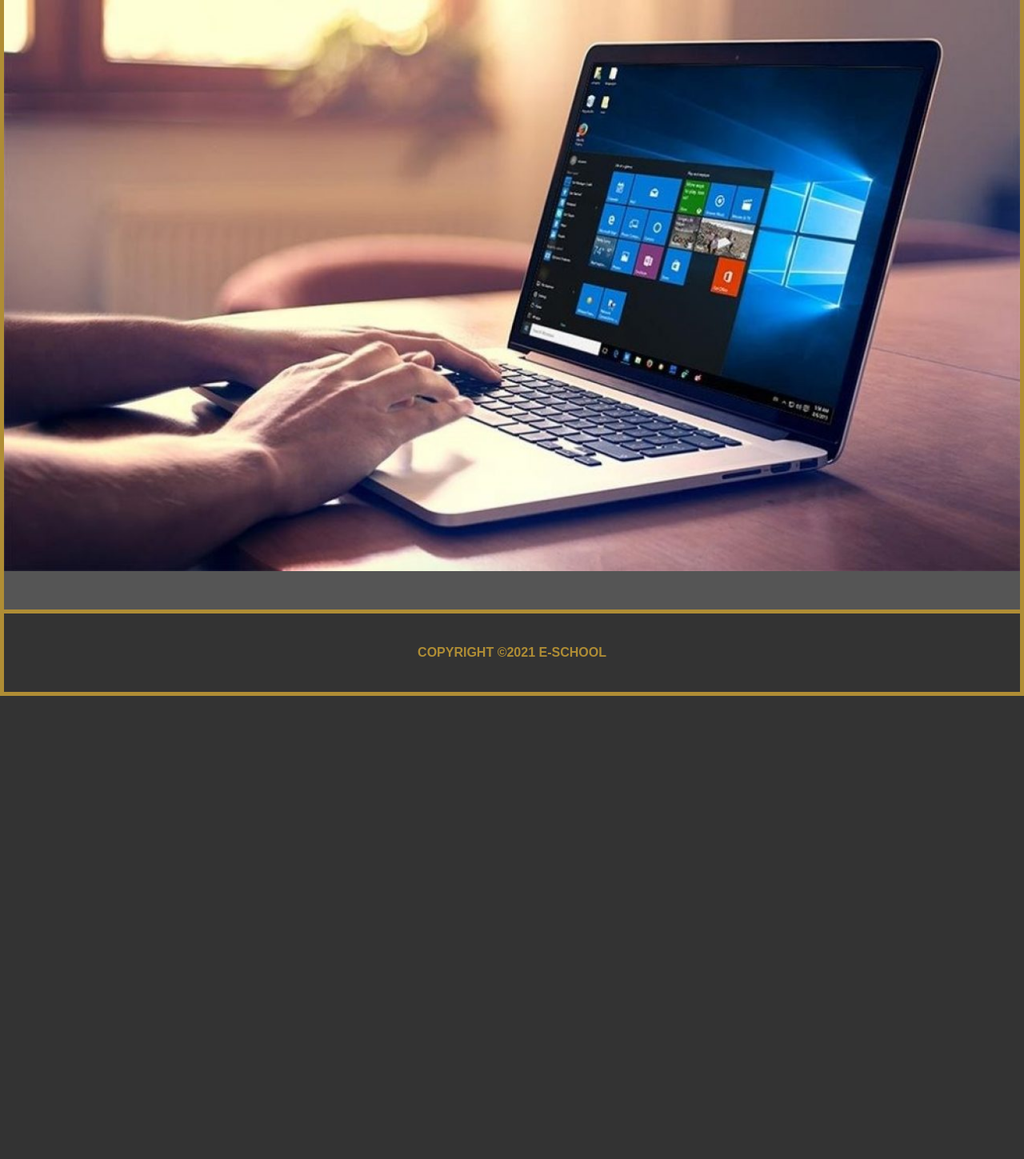
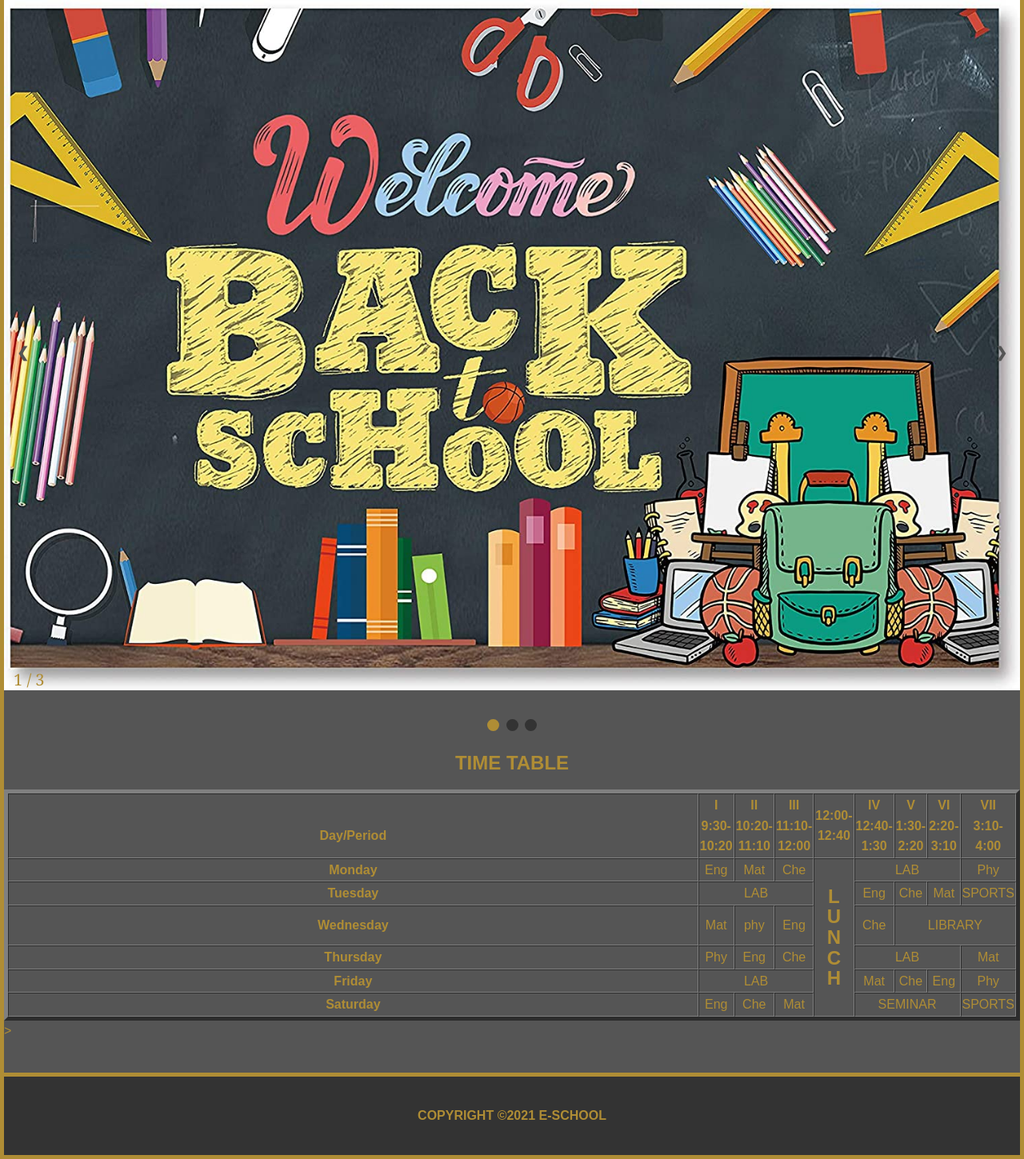
Before and after one commit to UmairKhankhail/E-Shool, a PHP site: page /student.html in a window 1280 px wide. Shown: the part 115-1564 px from the top of the page at 80% size. Before the commit the page ends 985 px from the top, so only its background shows below. Run offline with PHP 8.4, Linux system fonts and the light colour scheme.

Commit message:
minor changes.

```diff
--- a/Project/student.css
+++ b/Project/student.css
@@ -29,6 +29,9 @@ body {
     border-width: 5px;
 }
 
+#showcase {
+    padding: 0em;
+}
 
 #main-footer {
     background: #333;
@@ -73,6 +76,97 @@ body {
 
 
 /* Next & previous buttons */
+
+.prev,
+.next {
+    cursor: pointer;
+    position: absolute;
+    top: 50%;
+    width: auto;
+    margin-top: -22px;
+    padding: 16px;
+    color: #555;
+    font-weight: bold;
+    font-size: 18px;
+    transition: 0.6s ease;
+    border-radius: 0 3px 3px 0;
+    user-select: none;
+}
+
+
+/* Position the "next button" to the right */
+
+.next {
+    right: 0;
+    border-radius: 3px 0 0 3px;
+}
+
+.prev {
+    left: 0;
+    border-radius: 3px 0 0 3px;
+}
+
+
+/* On hover, add a black background color with a little bit see-through */
+
+.prev:hover,
+.next:hover {
+    background-color: rgb(175, 141, 53);
+}
+
+
+/* Caption text */
+
+.text {
+    color: #555;
+    font-size: 15px;
+    padding: 8px 12px;
+    position: absolute;
+    bottom: 8px;
+    width: 100%;
+    text-align: center;
+}
+
+
+/* Number text (1/3 etc) */
+
+.numbertext {
+    color: rgb(175, 141, 53);
+    font-size: 20px;
+    padding: 8px 12px;
+    position: absolute;
+    bottom: 0;
+    font-family: Georgia, 'Times New Roman', Times, serif;
+}
+
+
+/* The dots/bullets/indicators */
+
+.dot {
+    cursor: pointer;
+    height: 15px;
+    width: 15px;
+    margin: 0 2px;
+    background-color: #333;
+    border-radius: 50%;
+    display: inline-block;
+    transition: background-color 0.6s ease;
+}
+
+.active,
+.dot:hover {
+    background-color: rgb(175, 141, 53);
+}
+
+
+/* Fading animation */
+
+.fade {
+    -webkit-animation-name: fade;
+    -webkit-animation-duration: 1.5s;
+    animation-name: fade;
+    animation-duration: 1.5s;
+}
 
 @-webkit-keyframes fade {
     from {
@@ -202,4 +296,11 @@ input[type=submit]:hover,
     #lock {
         position: relative;
     }
+
+    .timetable{
+        width:100%;
+
+    }
+
+
 }
--- a/Project/student.html
+++ b/Project/student.html
@@ -6,7 +6,7 @@
     <meta http-equiv="X-UA-Compatible" content="IE=edge">
     <meta name="viewport" content="width=device-width, initial-scale=1.0">
     <title>E-School Website</title>
-    <link rel="stylesheet" type="text/css" href="student.css">
+    <link rel="stylesheet" type="text/css" href="style.css">
     <link rel="icon" href="images/logo.png">
 
 </head>
@@ -23,6 +23,7 @@
 
 
         </header>
+
     </div>
 
 
@@ -31,16 +32,165 @@
 
             <!-- Full-width images with number and caption text -->
             <div class="mySlides fade ">
-                <div class="numbertext "></div>
-                <img src="images/img1.jpg" style="width:100%">
+                <div class="numbertext ">1 / 3</div>
+                <img src="images/event0.jpg" style="width:100%">
                 <div class="text "></div>
             </div>
 
+            <div class="mySlides fade ">
+                <div class="numbertext ">2 / 3</div>
+                <img src="images/event.png " style="width:100%">
+                <div class="text "></div>
+            </div>
 
+            <div class="mySlides fade ">
+                <div class="numbertext ">3 / 3</div>
+                <img src="images/event2.jpg " style="width:100%">
+                <div class="text "></div>
+            </div>
+
+            <!-- Next and previous buttons -->
+            <a class="prev " onclick="plusSlides(-1) ">&#10094;</a>
+            <a class="next " onclick="plusSlides(1) ">&#10095;</a>
+        </div>
+        <br>
+
+        <!-- The dots/circles -->
+        <div style="text-align:center ">
+            <span class="dot " onclick="currentSlide(1) "></span>
+            <span class="dot " onclick="currentSlide(2) "></span>
+            <span class="dot " onclick="currentSlide(3) "></span>
+        </div>
 
         <script src="script.js"></script>
 
     </section>
+
+    <section class="timetable">
+    <h1 class="timetable"  align="center">TIME TABLE</h1>
+    <table class="timetable" border="5" cellspacing="0" align="center">
+
+        <!--Timetable-->
+
+        <tr class="timetable">
+            <td align="center" height="50%"
+                width="100%"><br>
+                <b>Day/Period</b></br>
+            </td>
+            <td align="center" height="50%"
+                width="100%">
+                <b>I<br>9:30-10:20</b>
+            </td>
+            <td align="center" height="50%"
+                width="100%">
+                <b>II<br>10:20-11:10</b>
+            </td>
+            <td align="center" height="50%"
+                width="100%">
+                <b>III<br>11:10-12:00</b>
+            </td>
+            <td align="center" height="50%"
+                width="100%">
+                <b>12:00-12:40</b>
+            </td>
+            <td align="center" height="50%"
+                width="100%">
+                <b>IV<br>12:40-1:30</b>
+            </td>
+            <td align="center" height="50%"
+                width="100%">
+                <b>V<br>1:30-2:20</b>
+            </td>
+            <td align="center" height="50%"
+                width="100%">
+                <b>VI<br>2:20-3:10</b>
+            </td>
+            <td align="center" height="50%"
+                width="100%">
+                <b>VII<br>3:10-4:00</b>
+            </td>
+        </tr>
+        <tr class="timetable">
+            <td align="center" height="50%">
+                <b>Monday</b></td>
+            <td align="center" height="50%">Eng</td>
+            <td align="center" height="50%">Mat</td>
+            <td align="center" height="50%">Che</td>
+            <td rowspan="6" align="center" height="50%">
+                <h2>L<br>U<br>N<br>C<br>H</h2>
+            </td>
+            <td colspan="3" align="center"
+                height="50%">LAB</td>
+            <td align="center" height="50%">Phy</td>
+        </tr>
+        <tr class="timetable">
+            <td align="center" height="50%">
+                <b>Tuesday</b>
+            </td>
+            <td colspan="3" align="center"
+                height="50%">LAB
+            </td>
+            <td align="center" height="50%">Eng</td>
+            <td align="center" height="50%">Che</td>
+            <td align="center" height="50%">Mat</td>
+            <td align="center" height="50%">SPORTS</td>
+        </tr>
+        <tr class="timetable">
+            <td align="center" height="50%">
+                <b>Wednesday</b>
+            </td>
+            <td align="center" height="50%">Mat</td>
+            <td align="center" height="50%">phy</td>
+            <td align="center" height="50%">Eng</td>
+            <td align="center" height="50%">Che</td>
+            <td colspan="3" align="center"
+                height="50">LIBRARY
+            </td>
+        </tr>
+        <tr class="timetable">
+            <td align="center" height="50%">
+                <b>Thursday</b>
+            </td>
+            <td align="center" height="50%">Phy</td>
+            <td align="center" height="50%">Eng</td>
+            <td align="center" height="50%">Che</td>
+            <td colspan="3" align="center"
+                height="50%">LAB
+            </td>
+            <td align="center" height="50%">Mat</td>
+        </tr>
+        <tr class="timetable">
+            <td align="center" height="50%">
+                <b>Friday</b>
+            </td>
+            <td colspan="3" align="center"
+                height="50%">LAB
+            </td>
+            <td align="center" height="50%">Mat</td>
+            <td align="center" height="50%">Che</td>
+            <td align="center" height="50%">Eng</td>
+            <td align="center" height="50%">Phy</td>
+        </tr>
+        <tr class="timetable">
+            <td align="center" height="50%">
+                <b>Saturday</b>
+            </td>
+            <td align="center" height="50%">Eng</td>
+            <td align="center" height="50%">Che</td>
+            <td align="center" height="50%">Mat</td>
+            <td colspan="3" align="center"
+                height="50%">SEMINAR
+            </td>
+            <td align="center" height="50%">SPORTS</td>
+        </tr>
+    </table>
+
+</section>>
+
+
+</body>
+
+</html>
 
 
     <footer id="main-footer">
```
Also changed, not shown: Project/images/event.png (added), Project/images/event0.jpg (added), Project/images/event1.jpg (added), Project/images/event2.jpg (added).
